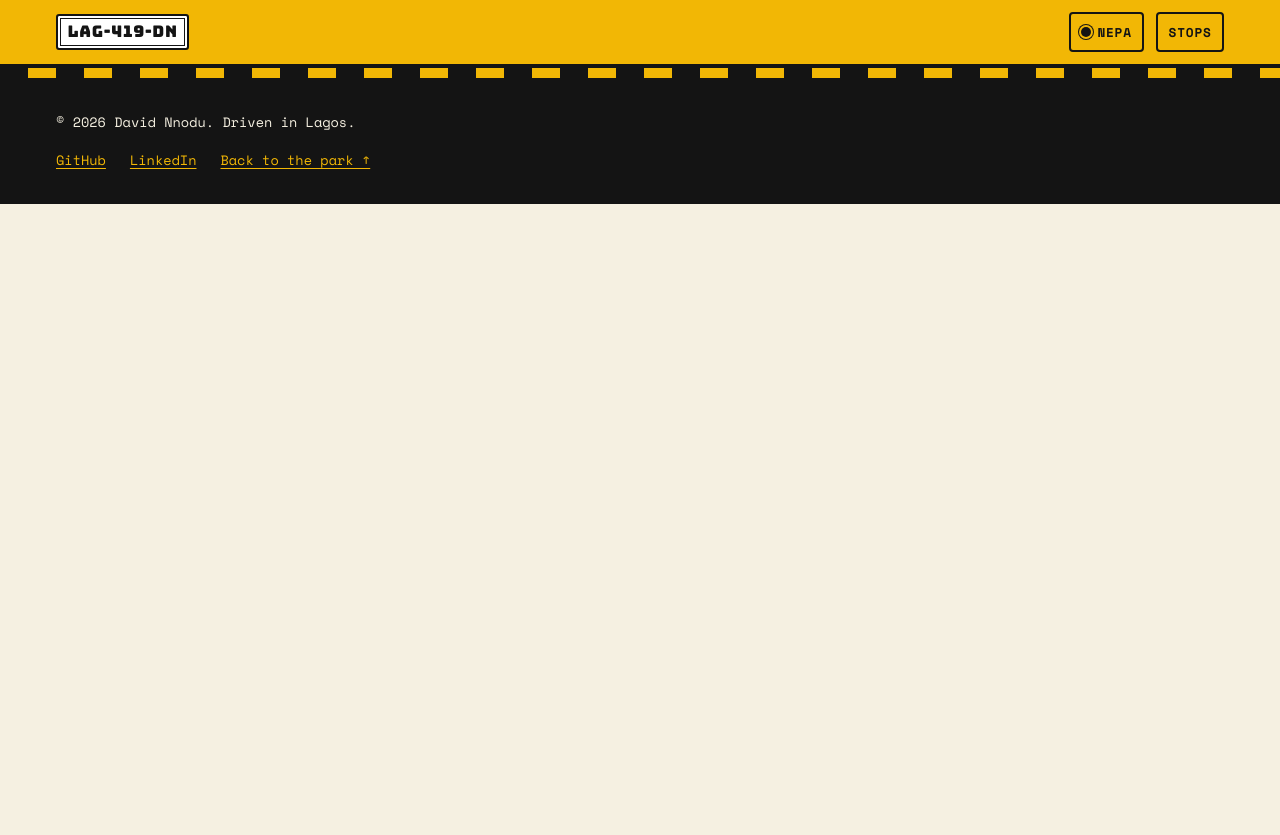
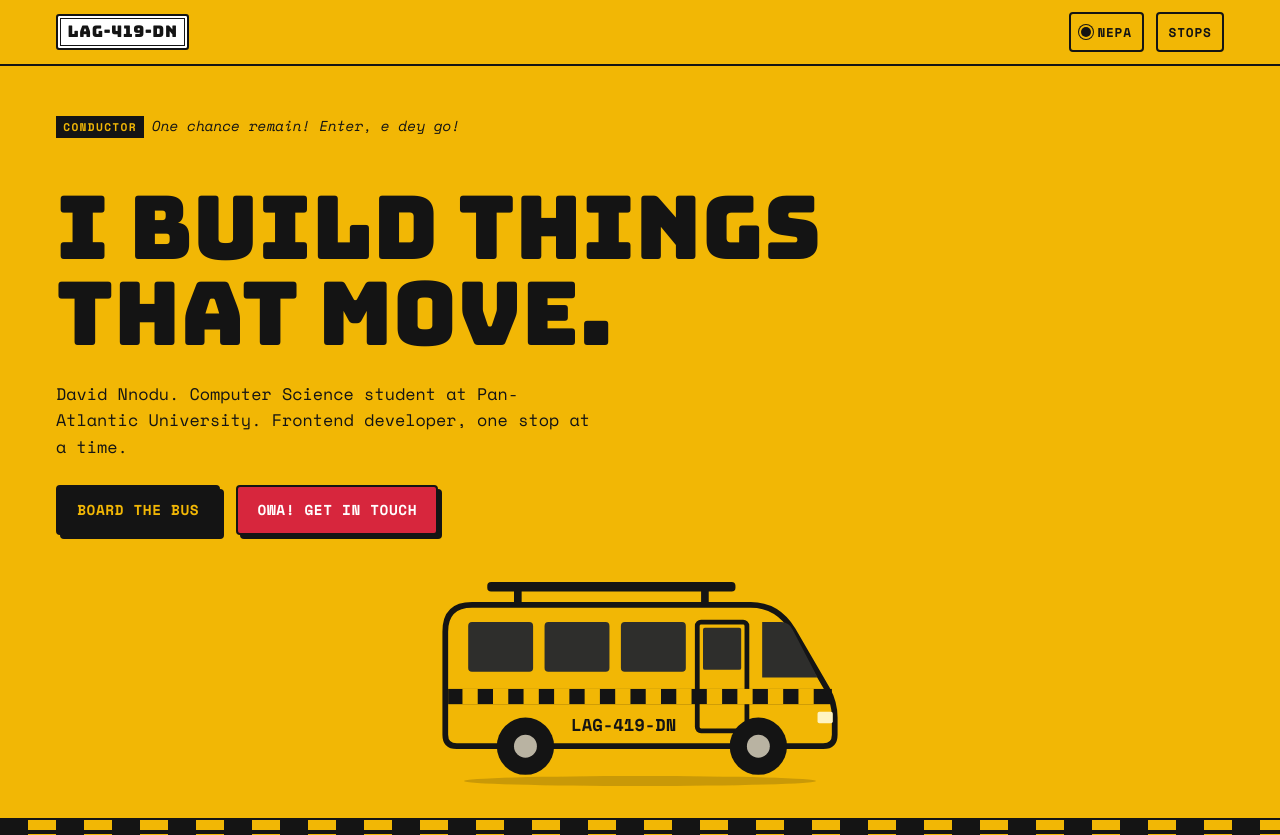
Before and after one commit to david-nnodu/portfolio, a plain HTML site: page index.html in a window 1280 px wide. Shown: the top 835 px of the page. Before the commit the page ends 800 px from the top, so only its background shows below. Drawn offline with nearby package versions, Linux system fonts and the light colour scheme.

Commit message:
Add hero section with danfo illustration and conductor call-outs

```diff
--- a/css/styles.css
+++ b/css/styles.css
@@ -484,6 +484,95 @@ body::before {
 }
 
 
+/* ---------- 7. Hero ---------- */
+.hero {
+  background: var(--hero-bg);
+  color: var(--hero-text);
+}
+
+.hero-inner {
+  display: grid;
+  gap: var(--space-4);
+  padding-block: var(--space-5) var(--space-4);
+}
+
+.hero-text {
+  display: grid;
+  gap: var(--space-3);
+  min-width: 0;
+}
+
+.callout {
+  display: flex;
+  flex-wrap: wrap;
+  align-items: baseline;
+  gap: 0.5rem;
+  font-size: 0.9rem;
+  min-height: 3.2em;
+}
+
+.callout-label {
+  padding: 0.1rem 0.45rem;
+  font-weight: 700;
+  font-size: 0.7rem;
+  letter-spacing: 0.12em;
+  text-transform: uppercase;
+  color: var(--btn-text);
+  background: var(--btn-bg);
+}
+
+.callout-text {
+  font-style: italic;
+  transition: opacity 0.25s ease;
+}
+
+.callout-text.is-changing {
+  opacity: 0;
+}
+
+.hero-title {
+  font-size: clamp(2.5rem, 9vw, 5.5rem);
+  line-height: 0.98;
+}
+
+.hero-sub {
+  max-width: 34rem;
+  font-size: 1.05rem;
+}
+
+.hero-actions {
+  display: flex;
+  flex-wrap: wrap;
+  gap: var(--space-2);
+}
+
+.hero-bus {
+  align-self: end;
+  max-width: 420px;
+  width: 100%;
+  justify-self: center;
+}
+
+.hero-bus .danfo {
+  width: 100%;
+  height: auto;
+  animation: idle 1.6s ease-in-out infinite;
+}
+
+.road-shadow {
+  height: 10px;
+  margin: -4px 8% 0;
+  border-radius: 50%;
+  background: var(--hero-text);
+  opacity: 0.18;
+}
+
+@keyframes idle {
+  0%, 100% { transform: translateY(0); }
+  50%      { transform: translateY(-2px); }
+}
+
+
 /* ---------- 11. Footer and toast ---------- */
 .site-footer {
   --focus: var(--yellow);
--- a/index.html
+++ b/index.html
@@ -24,6 +24,35 @@
   </script>
 </head>
 <body>
+  <!-- Danfo drawing, defined once and reused with <use href="#danfo"> -->
+  <svg class="sprite" aria-hidden="true" focusable="false">
+    <symbol id="danfo" viewBox="0 0 220 112">
+      <rect x="30" y="8" width="130" height="5" rx="2" style="fill:var(--bus-line)"/>
+      <rect x="44" y="12" width="4" height="9" style="fill:var(--bus-line)"/>
+      <rect x="142" y="12" width="4" height="9" style="fill:var(--bus-line)"/>
+      <path d="M8 34 Q8 20 22 20 L168 20 Q182 20 190 33 L208 64 Q212 71 212 79 L212 88 Q212 94 206 94 L14 94 Q8 94 8 88 Z" style="fill:var(--bus-body);stroke:var(--bus-line);stroke-width:3;stroke-linejoin:round"/>
+      <rect x="20" y="29" width="34" height="26" rx="2" style="fill:var(--bus-glass)"/>
+      <rect x="60" y="29" width="34" height="26" rx="2" style="fill:var(--bus-glass)"/>
+      <rect x="100" y="29" width="34" height="26" rx="2" style="fill:var(--bus-glass)"/>
+      <rect x="140" y="29" width="26" height="57" rx="2" style="fill:none;stroke:var(--bus-line);stroke-width:2.5"/>
+      <rect x="143" y="32" width="20" height="22" rx="1" style="fill:var(--bus-glass)"/>
+      <path d="M174 29 L184 29 Q188 29 190 33 L203 58 L174 58 Z" style="fill:var(--bus-glass)"/>
+      <rect x="9.5" y="64" width="201" height="8" style="fill:var(--bus-line)"/>
+      <g style="fill:var(--bus-body)">
+        <rect x="17" y="64" width="8" height="8"/><rect x="33" y="64" width="8" height="8"/><rect x="49" y="64" width="8" height="8"/>
+        <rect x="65" y="64" width="8" height="8"/><rect x="81" y="64" width="8" height="8"/><rect x="97" y="64" width="8" height="8"/>
+        <rect x="113" y="64" width="8" height="8"/><rect x="129" y="64" width="8" height="8"/><rect x="145" y="64" width="8" height="8"/>
+        <rect x="161" y="64" width="8" height="8"/><rect x="177" y="64" width="8" height="8"/><rect x="193" y="64" width="8" height="8"/>
+      </g>
+      <rect x="203" y="76" width="8" height="6" rx="1" style="fill:var(--bus-light)"/>
+      <text x="74" y="86" style="fill:var(--bus-line);font:700 9px 'Space Mono',monospace">LAG-419-DN</text>
+      <circle cx="50" cy="94" r="15" style="fill:var(--bus-line)"/>
+      <circle cx="50" cy="94" r="6" style="fill:var(--bus-hub)"/>
+      <circle cx="172" cy="94" r="15" style="fill:var(--bus-line)"/>
+      <circle cx="172" cy="94" r="6" style="fill:var(--bus-hub)"/>
+    </symbol>
+  </svg>
+
   <a class="skip-link" href="#main">Skip to content</a>
 
   <header class="site-header">
@@ -46,6 +75,30 @@
 
   <main id="main">
 
+    <!-- ===== Hero ===== -->
+    <section class="hero" id="top" aria-labelledby="hero-title">
+      <div class="container hero-inner">
+        <div class="hero-text">
+          <p class="callout">
+            <span class="callout-label">Conductor</span>
+            <span class="callout-text" id="callout-text">Yaba! Lekki! Production! Enter with your change o.</span>
+          </p>
+          <h1 class="hero-title" id="hero-title">I build things that move.</h1>
+          <!-- PLACEHOLDER: adjust this role line if you like -->
+          <p class="hero-sub">David Nnodu. Computer Science student at Pan-Atlantic University. Frontend developer, one stop at a time.</p>
+          <div class="hero-actions">
+            <a class="btn" href="#projects">Board the bus</a>
+            <a class="btn btn--owa" href="#contact">Owa! Get in touch</a>
+          </div>
+        </div>
+        <div class="hero-bus" aria-hidden="true">
+          <svg class="danfo" viewBox="0 0 220 112"><use href="#danfo"/></svg>
+          <div class="road-shadow"></div>
+        </div>
+      </div>
+      <div class="stripe" aria-hidden="true"></div>
+    </section>
+
   </main>
 
   <footer class="site-footer">
--- a/js/main.js
+++ b/js/main.js
@@ -96,6 +96,30 @@
   }
 
 
+  /* ---------- 2. Conductor call-outs ---------- */
+
+  function initCallouts() {
+    var text = document.getElementById('callout-text');
+    if (!text || reduceMotion.matches) return;
+
+    var lines = [
+      'Yaba! Lekki! Production! Enter with your change o.',
+      'One chance remain! Enter, e dey go!',
+      'Straight to deploy, no stopping!'
+    ];
+    var index = 0;
+
+    setInterval(function () {
+      text.classList.add('is-changing');
+      setTimeout(function () {
+        index = (index + 1) % lines.length;
+        text.textContent = lines[index];
+        text.classList.remove('is-changing');
+      }, 250);
+    }, 3500);
+  }
+
+
   /* ---------- 4. Mobile menu ---------- */
 
   function initMenu() {
@@ -138,6 +162,7 @@
 
   function init() {
     initNepa();
+    initCallouts();
     initMenu();
     initYear();
   }
```
